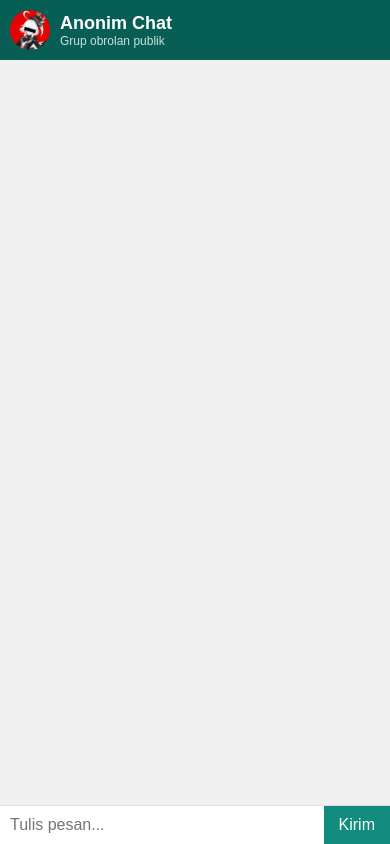
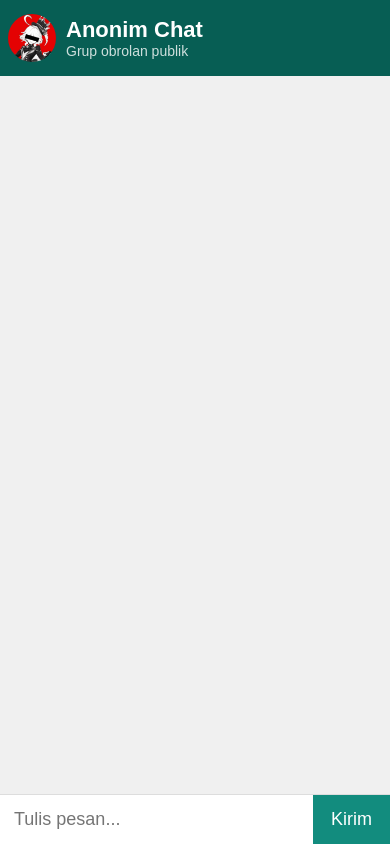
Before and after one commit to Maizu28/anomchat, a Flask app: page / in a window 390 px wide. Run offline with Flask 3, Linux system fonts and the light colour scheme; data that the repository does not hold is empty.

Commit message:
mobile friendly

```diff
--- a/static/css/style.css
+++ b/static/css/style.css
@@ -122,3 +122,56 @@ button {
 /* atau biarkan default block behavior yang akan membuat timestamp di bawah. */
 /* Aturan .message.user-local yang ada untuk align-self: flex-end; dan margin-left: auto; */
 /* seharusnya tetap membuat bubble pesan di kanan, dan text-align di atas akan mengatur teks di dalamnya. */
+
+/* Responsive styles for mobile devices */
+@media (max-width: 600px) {
+    .chat-container {
+        width: 100vw;
+        height: 100vh;
+        border-radius: 0;
+        box-shadow: none;
+        padding: 0;
+    }
+
+    .chat-header {
+        padding: 14px 8px;
+    }
+
+    .chat-header img {
+        width: 48px;
+        height: 48px;
+    }
+
+    .group-info h2 {
+        font-size: 22px;
+    }
+
+    .group-info p {
+        font-size: 14px;
+    }
+
+    .chat-box {
+        padding: 16px 6px;
+        font-size: 18px;
+    }
+
+    .message {
+        font-size: 18px;
+        padding: 12px 16px;
+        max-width: 90%;
+    }
+
+    #message-input {
+        font-size: 18px;
+        padding: 14px;
+    }
+
+    button {
+        font-size: 18px;
+        padding: 14px 18px;
+    }
+
+    .timestamp {
+        font-size: 0.85em;
+    }
+}
```
